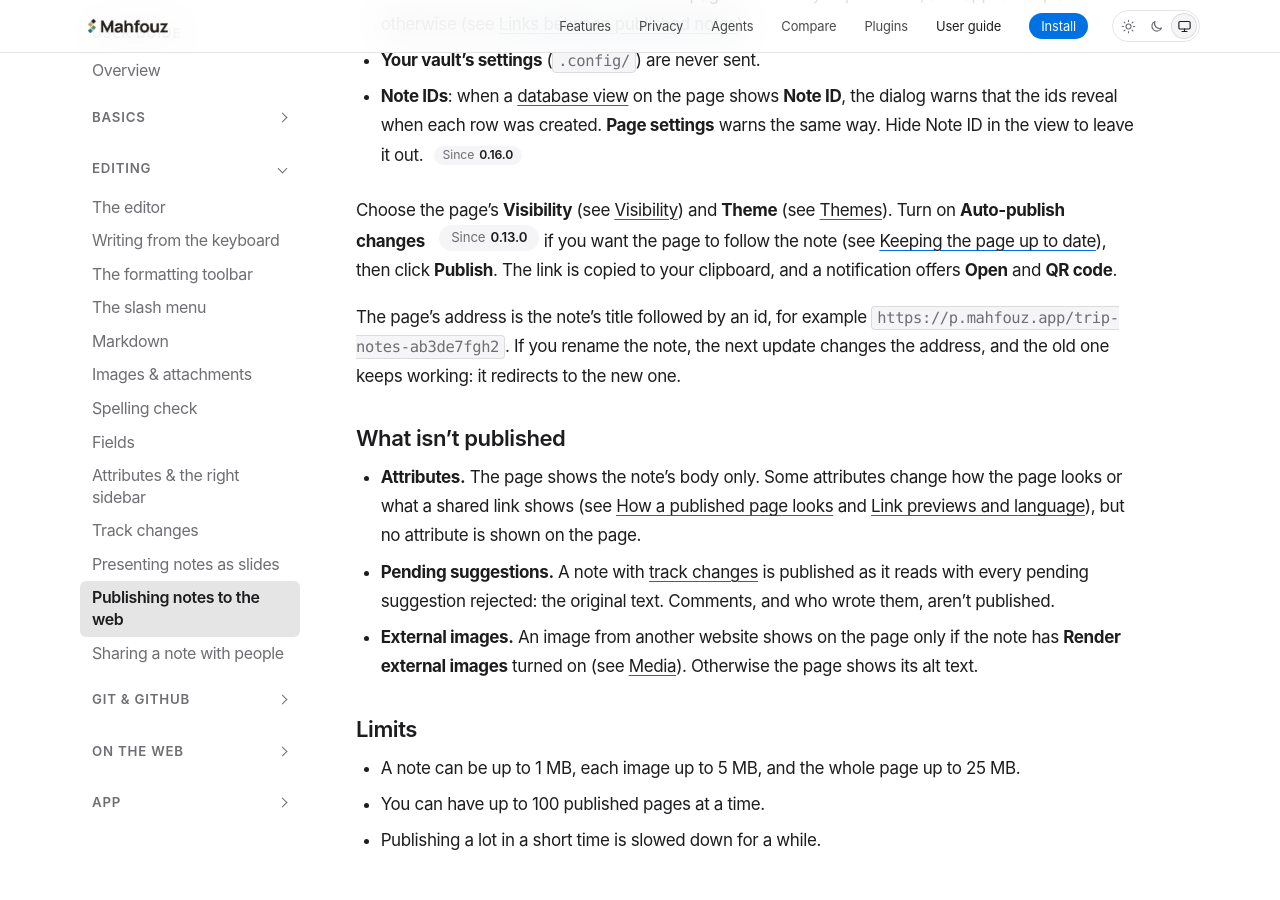
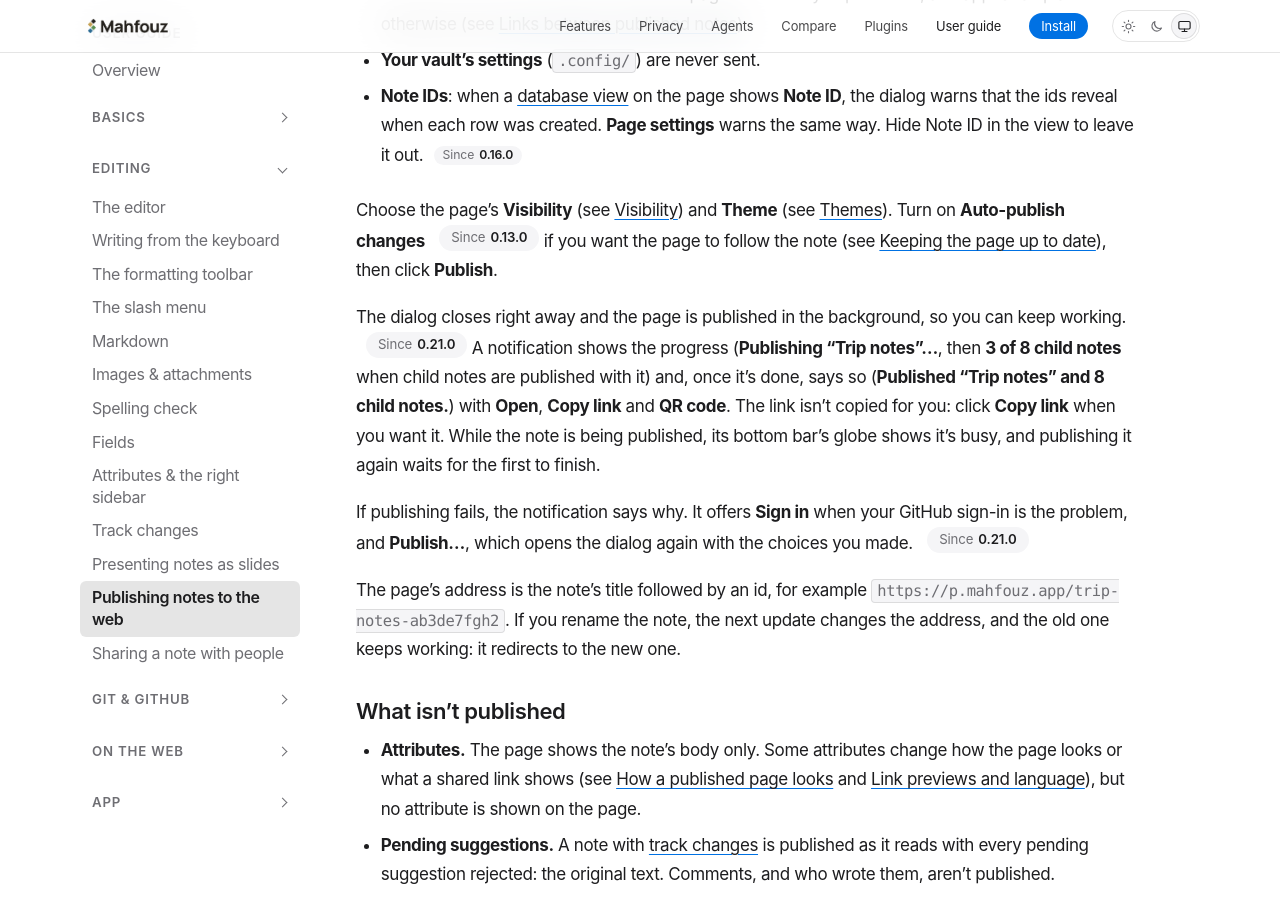
Before and after one commit to mahfouz-app/docs, a Jekyll site: the page built from guide/publishing.md, in a window 1280 px wide and 900 px high, scrolled down 952 px. Built offline with Jekyll 4.4.1, drawn with Linux system fonts in a browser that asks for light colours; some of the changed text lies outside the part shown.

Commit message:
guide: publishing and Markdown export run in the background
Co-Authored-By: Claude Opus 5.5 <noreply@anthropic.com>

```diff
--- a/guide/publishing.md
+++ b/guide/publishing.md
@@ -44,8 +44,20 @@ Choose the page's **Visibility** (see [Visibility](#visibility)) and
 {% include since.html v="0.13.0" %} if you want
 the page to follow the note (see
 [Keeping the page up to date](#keeping-the-page-up-to-date)), then click
-**Publish**. The link is copied to your clipboard, and a notification offers
-**Open** and **QR code**.
+**Publish**.
+
+The dialog closes right away and the page is published in the background,
+so you can keep working. {% include since.html v="0.21.0" %} A notification shows the progress
+(**Publishing "Trip notes"…**, then **3 of 8 child notes** when child
+notes are published with it) and, once it's done, says so (**Published
+"Trip notes" and 8 child notes.**) with **Open**, **Copy link** and **QR
+code**. The link isn't copied for you: click **Copy link** when you want
+it. While the note is being published, its bottom bar's globe shows it's
+busy, and publishing it again waits for the first to finish.
+
+If publishing fails, the notification says why. It offers **Sign in** when
+your GitHub sign-in is the problem, and **Publish…**, which opens the
+dialog again with the choices you made. {% include since.html v="0.21.0" %}
 
 The page's address is the note's title followed by an id, for example
 `https://p.mahfouz.app/trip-notes-ab3de7fgh2`. If you rename the note, the
@@ -148,7 +160,9 @@ page, or click **Download SVG** to save it. Nothing is stored.
 A note's children can be published with it. Tick **Also publish child
 notes** in the publish dialog, or, for a note that's already published,
 choose **Publish child notes…** from its menu. The dialog says how many
-notes that publishes now.
+notes that publishes now. After you confirm, they're published in the
+background, and a notification shows the progress (**Publishing the child
+notes of "Trip notes"…**). {% include since.html v="0.21.0" %}
 
 - Every note under the parent gets its own page and link: its children,
   their children, and so on. The parent's page links to a child only where
```
Also changed, not shown: guide/notes.md (+4 -1 lines), guide/notifications.md (+1 -0 lines), guide/toolbar.md (+2 -1 lines).
